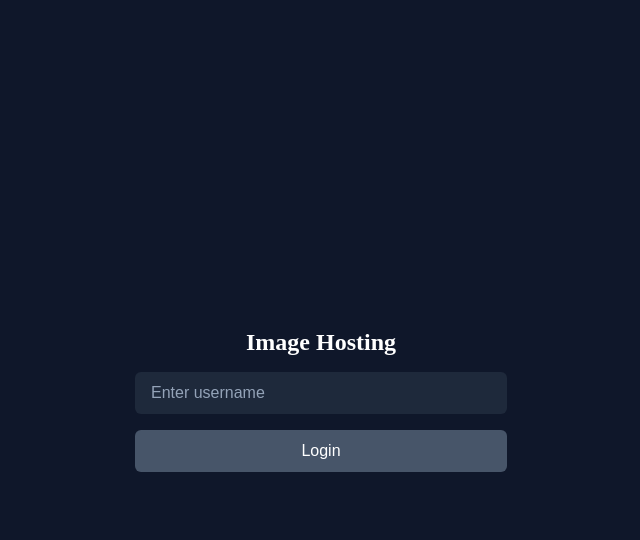
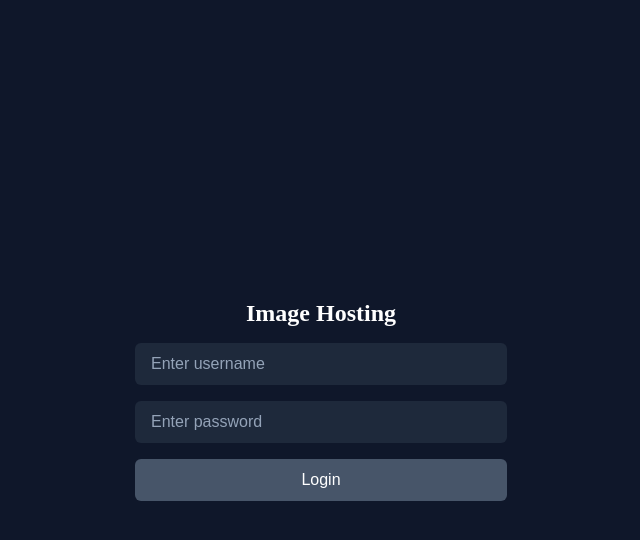
Before and after one commit to cs298f25/Jamell-Aidan-Caden-Britan, a Flask app: page / in a window 1280 px wide. Shown: the top 540 px of the page, without its empty margins (319-959 px from the left). Run offline with Flask 3, Linux system fonts and the light colour scheme.

Commit message:
Added password functionality for login & database

```diff
--- a/src/app.py
+++ b/src/app.py
@@ -1,9 +1,10 @@
 import os
 from flask import Flask, render_template, request, abort, jsonify
 from werkzeug.utils import secure_filename
+from werkzeug.security import generate_password_hash, check_password_hash
 from dotenv import load_dotenv
-from src.database import database
-from src.database import storageAws
+from database import database
+from database import storageAws
 
 load_dotenv()
 app = Flask(__name__)
@@ -14,9 +15,23 @@ BUCKET_NAME = os.getenv('BUCKET_NAME')
 @app.route('/auth')
 def auth():
     username = request.args.get('username', '').strip()
+    password = request.args.get('password', '').strip()
     if not username:
         abort(400, description="Username parameter is required")
-    database.get_or_create_user(username)
+    if not password:
+        abort(400, description="Password parameter is required")
+
+    user = database.get_user(username)
+    if user is None:
+        # New user: create with hashed password
+        password_hash = generate_password_hash(password)
+        database.create_user(username, password_hash)
+    else:
+        # Existing user: verify password
+        stored_hash = user.get('password') or ''
+        if not check_password_hash(stored_hash, password):
+            abort(401, description="Invalid username or password")
+
     return render_template('authorization/index.html', username=username)
 
 
--- a/src/database/database.py
+++ b/src/database/database.py
@@ -58,10 +58,10 @@ def get_user_id(username):
     return user['id'] if user else None
 
 
-def create_user(username):
+def create_user(username, password_hash=""):
     conn = get_db_connection()
     cursor = conn.cursor()
-    cursor.execute("INSERT INTO users (username, password) VALUES (?, ?)", (username, ""))
+    cursor.execute("INSERT INTO users (username, password) VALUES (?, ?)", (username, password_hash))
     conn.commit()
     user_id = cursor.lastrowid
     conn.close()
@@ -73,6 +73,14 @@ def get_or_create_user(username):
     if user_id:
         return user_id
     return create_user(username)
+
+
+def get_user(username):
+    conn = get_db_connection()
+    res = conn.execute("SELECT id, username, password FROM users WHERE username = ?", (username,))
+    user = res.fetchone()
+    conn.close()
+    return dict(user) if user else None
 
 
 def add_image(username, image_url):
--- a/src/static/login/script.js
+++ b/src/static/login/script.js
@@ -1,15 +1,17 @@
 const loginButton = document.getElementById('login-btn');
 const usernameInput = document.getElementById('username-input');
+const passwordInput = document.getElementById('password-input');
 
 // Handle login button click
 loginButton.addEventListener('click', function() {
     const username = usernameInput.value.trim();
+    const password = passwordInput.value.trim();
 
-    // Check if username is empty
-    if (!username) {
-        alert('Username is required');
+    // Check if username or password is empty
+    if (!username || !password) {
+        alert('Username and password are required');
         return;
     }
-    // Go to auth page with username
-    window.location.href = `/auth?username=${encodeURIComponent(username)}`;
+    // Go to auth page with username and password
+    window.location.href = `/auth?username=${encodeURIComponent(username)}&password=${encodeURIComponent(password)}`;
 });
--- a/src/static/login/style.css
+++ b/src/static/login/style.css
@@ -47,11 +47,27 @@ h1#site-title {
 	box-sizing: border-box;
 }
 
+#password-input {
+	display: inline-block;
+	width: 100%;
+	padding: 0.75rem 1rem;
+	font-size: 1rem;
+	border: 0;
+	border-radius: 6px;
+	margin-bottom: 1rem;
+	background: #1e293b;
+	color: #fff;
+	box-sizing: border-box;
+}
+
 #username-input::placeholder {
 	color: #94a3b8;
 }
 
-#username-input:focus {
+#password-input::placeholder {
+	color: #94a3b8;
+}
+#password-input:focus {
 	outline: none;
 	background: #334155;
 }
--- a/src/templates/login/index.html
+++ b/src/templates/login/index.html
@@ -12,6 +12,7 @@
 		<main class="card" role="main" aria-labelledby="site-title">
 			<h1 id="site-title">Image Hosting</h1>
 			<input type="text" id="username-input" placeholder="Enter username" required />
+			<input type="password" id="password-input" placeholder="Enter password" required />
 			<button id="login-btn" type="button">Login</button>
 		</main>
 	</div>
```
